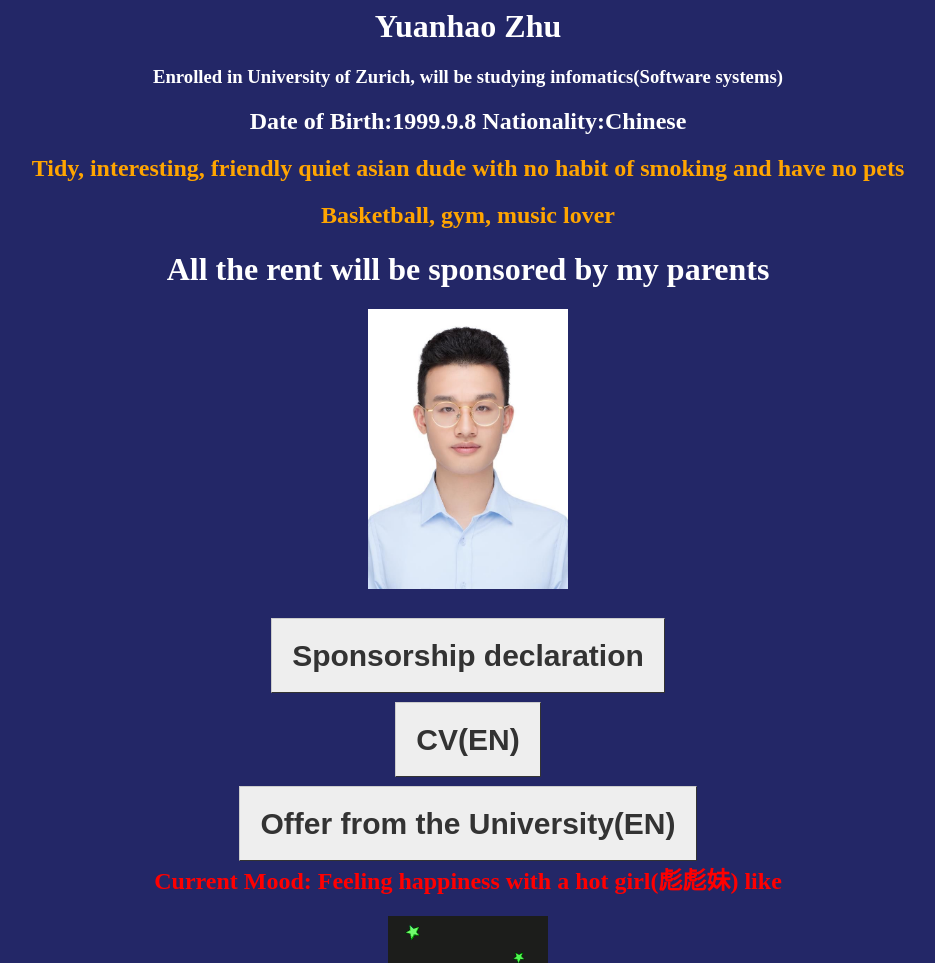
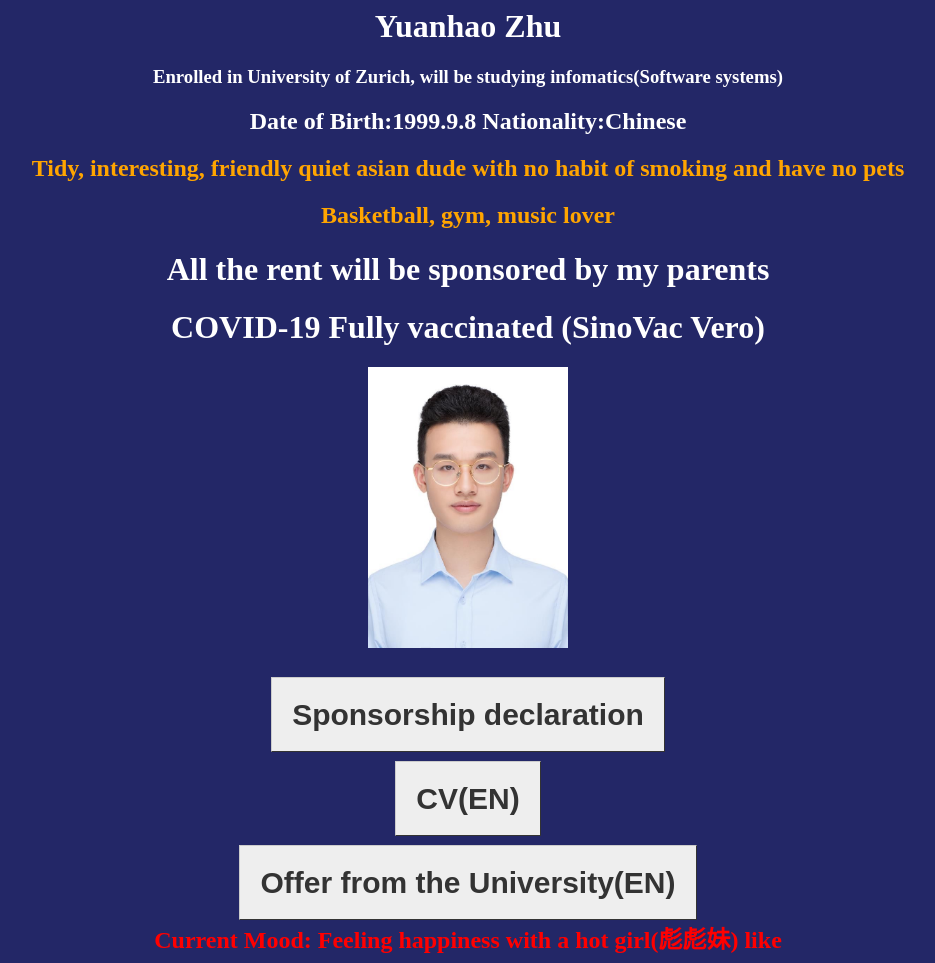
Before and after one commit to drewyh999/drewyh999.github.io, a plain HTML site: page index.html in a window 1280 px wide. Shown: the top 963 px of the page, without its empty margins (172-1107 px from the left). Drawn offline with Linux system fonts and the light colour scheme.

Commit message:
Update index.html

```diff
--- a/index.html
+++ b/index.html
@@ -10,6 +10,7 @@
 <h2 style='color:orange;'> Tidy, interesting, friendly quiet asian dude with no habit of smoking and have no pets</h2>
 <h2 style='color:orange;'>Basketball, gym, music lover</h2>
 <h1>All the rent will be sponsored by my parents</h1>
+<h1>COVID-19 Fully vaccinated (SinoVac Vero)</h1>
 
 <div id='personal_photo_div'>
 <img src='imgs/personal_photo.jpg' style='width: 200px;'>
```
